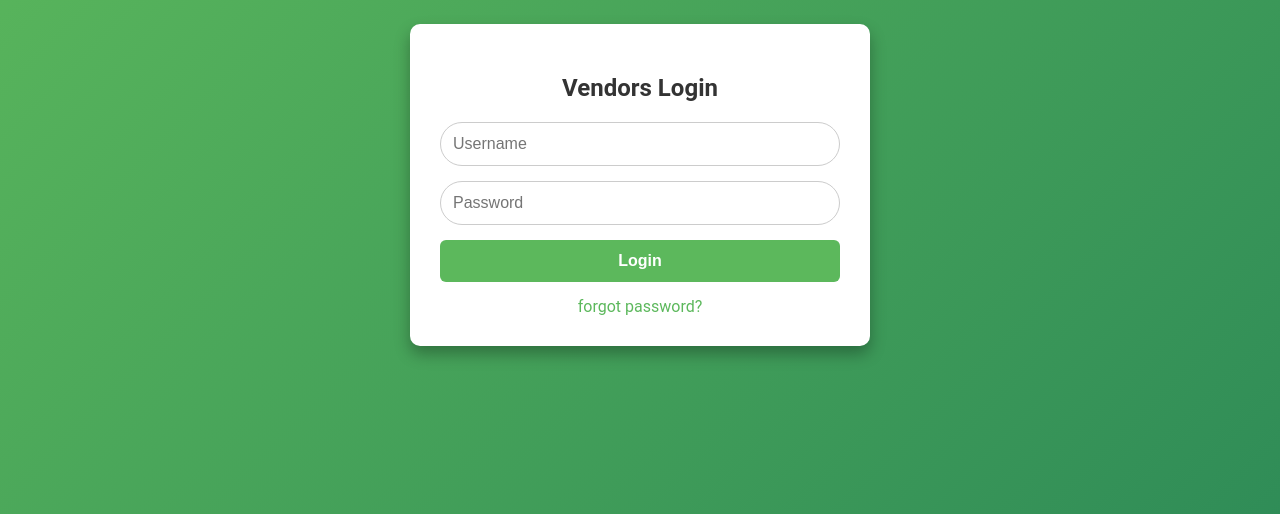
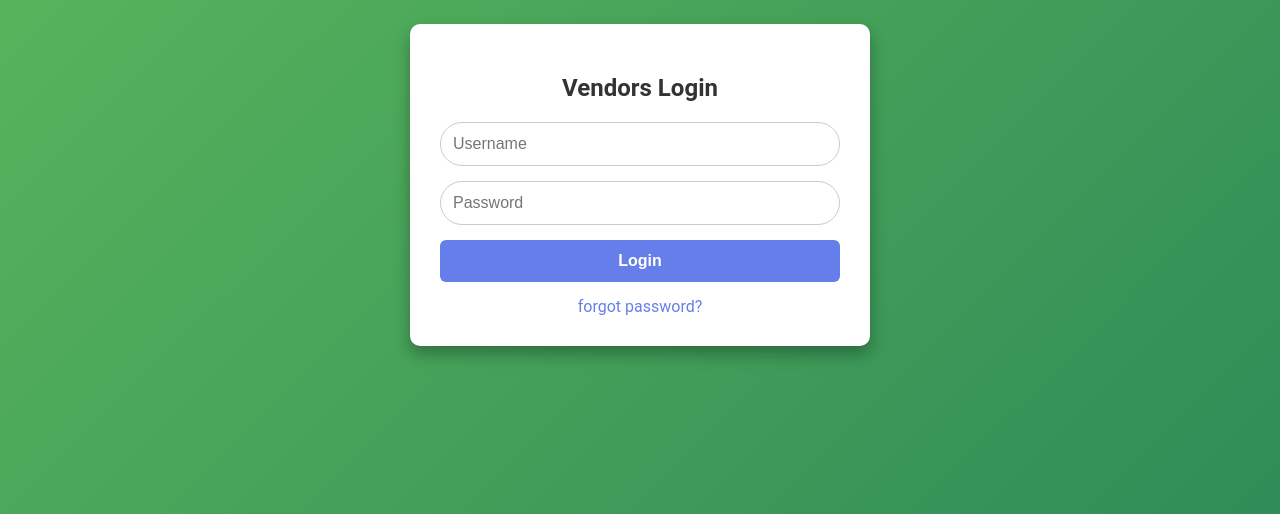
Before and after one commit to ESTON-kiam/Ecommerce-shoopping, a PHP site: page /admin in a window 1280 px wide. Shown: the part 215-729 px from the top of the page. Run offline with PHP 8.4, Linux system fonts and the light colour scheme.

Commit message:
update css

```diff
--- a/admin/index.php
+++ b/admin/index.php
@@ -96,7 +96,7 @@ $conn->close();
             transition: 0.3s;
         }
         input:focus {
-            border-color: #5cb85c;
+            border-color:  #667eea;
             box-shadow: 0 0 8px rgba(92, 184, 92, 0.3);
         }
 
@@ -106,14 +106,14 @@ $conn->close();
             font-size: 16px;
             font-weight: bold;
             color: #fff;
-            background-color: #5cb85c;
+            background-color:  #667eea;
             border: none;
             border-radius: 6px;
             cursor: pointer;
             transition: background-color 0.3s;
         }
         button:hover {
-            background-color: #4cae4c;
+            background-color:  #667eea;
         }
 
 
@@ -127,12 +127,12 @@ $conn->close();
         .register-link {
             display: block;
             margin-top: 15px;
-            color: #5cb85c;
+            color:  #667eea;
             text-decoration: none;
             transition: color 0.3s;
         }
         .register-link:hover {
-            color: #4cae4c;
+            color:  #667eea;
         }
 
 
--- a/user/index.php
+++ b/user/index.php
@@ -217,7 +217,6 @@ $conn->close();
             </a>
         </div>
     </header>
-
     <div class="login-container">
         <div class="login-box">
             <div class="login-header">
@@ -228,18 +227,15 @@ $conn->close();
             <div class="error-message">
                 <?php echo htmlspecialchars($error); ?>
             </div>
-
             <form method="POST" action="<?php echo htmlspecialchars($_SERVER["PHP_SELF"]); ?>">
                 <div class="form-group">
                     <label for="email">Email Address</label>
                     <input type="email" id="email" name="email" placeholder="Your Email Address"required autocomplete="email">
                 </div>
-
                 <div class="form-group">
                     <label for="password">Password</label>
                     <input type="password" id="password" name="password" placeholder="Password" required autocomplete="current-password">
                 </div>
-
                 <button type="submit" class="login-button">Sign In</button>
             </form>
 
```
